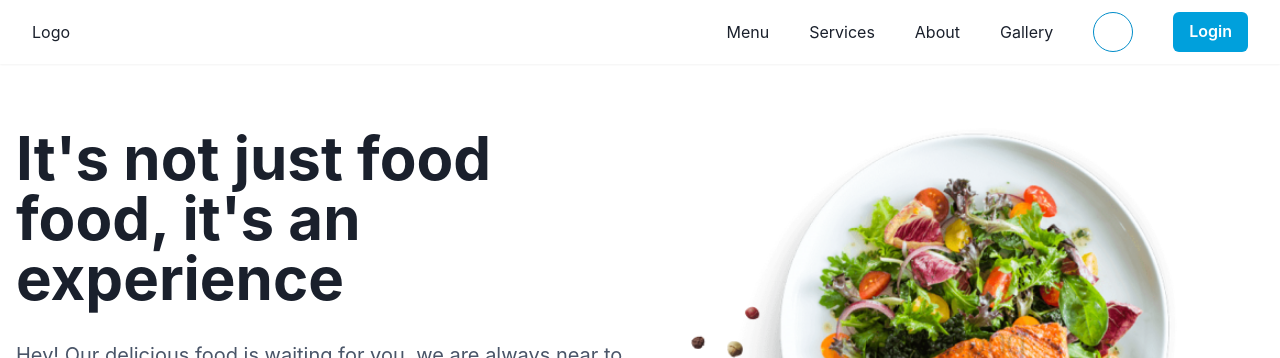
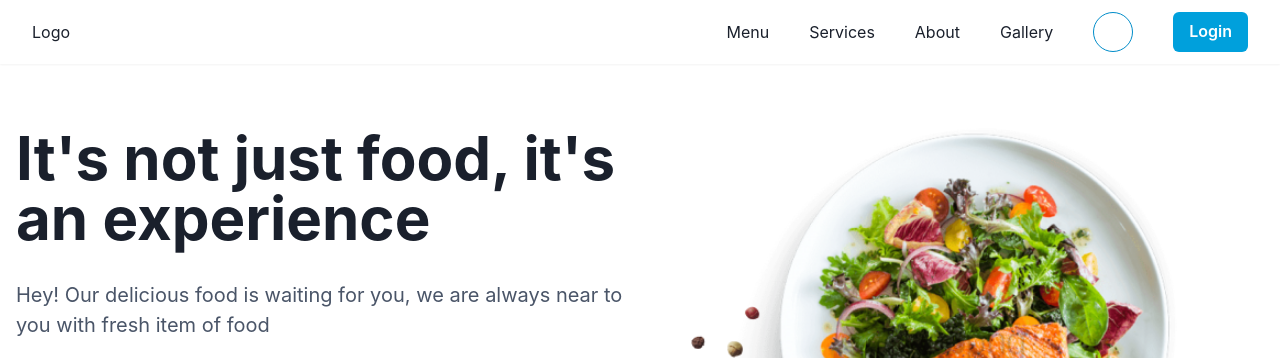
Before and after one commit to jeronasiedu/restuarant, a React (Vite) app: page / in a window 1280 px wide. Shown: the top 358 px of the page. Built offline with nearby package versions, Linux system fonts and the light colour scheme; no server answers; some icons are missing.

Commit message:
fixed a typo

```diff
--- a/src/components/Home/Hero.jsx
+++ b/src/components/Home/Hero.jsx
@@ -18,7 +18,7 @@ const Hero = () => {
     <Stack py={16} direction={['column', 'column', 'row']} spacing={[8, 5, 3]}>
       <VStack flex="1" spacing={8}>
         <Heading size="3xl" textAlign={['center', 'center', 'left']}>
-          It's not just food food, it's an experience
+          It's not just food, it's an experience
         </Heading>
         <Text
           fontSize="xl"
```
